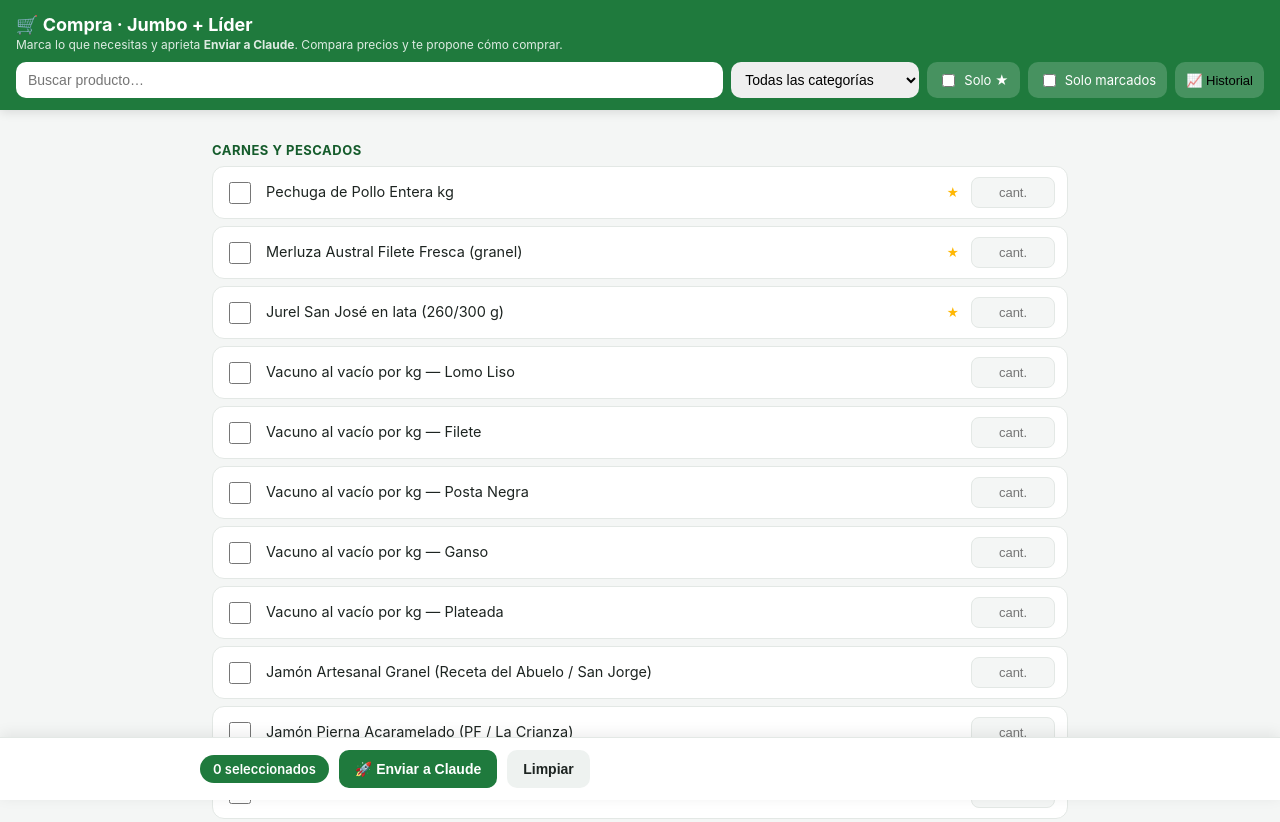
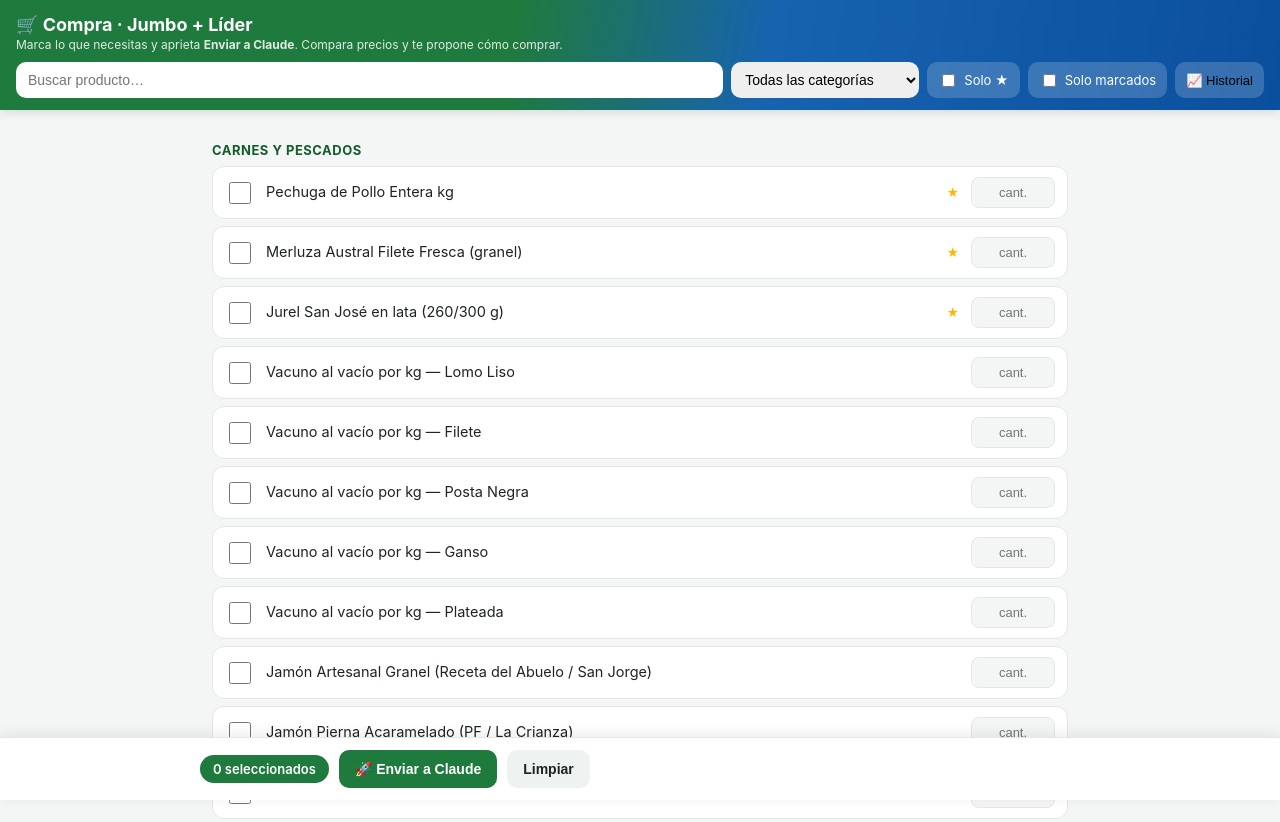
Before and after one commit to romedinag-tech/compra-pipeline, a website: page index.html in a window 1280 px wide. Shown: the top 822 px of the page. Drawn offline with Linux system fonts and the light colour scheme.

Commit message:
Header degradado verde (Jumbo) a azul (Lider)

```diff
--- a/index.html
+++ b/index.html
@@ -8,7 +8,7 @@
   :root{--green:#1f7a3d;--green-d:#155c2c;--bg:#f4f6f5;--card:#fff;--ink:#1d2421;--muted:#6b7771;--line:#e3e8e5;--accent:#ffb703;--need:#fff6c8}
   *{box-sizing:border-box}
   body{margin:0;font-family:-apple-system,Segoe UI,Roboto,Helvetica,Arial,sans-serif;background:var(--bg);color:var(--ink)}
-  header{position:sticky;top:0;z-index:10;background:var(--green);color:#fff;padding:14px 16px 12px;box-shadow:0 2px 10px rgba(0,0,0,.12)}
+  header{position:sticky;top:0;z-index:10;background:linear-gradient(100deg,#1f7a3d 0%,#1f7a3d 40%,#1763b0 60%,#0a4f9e 100%);color:#fff;padding:14px 16px 12px;box-shadow:0 2px 10px rgba(0,0,0,.12)}
   header h1{margin:0 0 2px;font-size:18px;font-weight:700}
   header .sub{font-size:12px;opacity:.85}
   .controls{display:flex;gap:8px;flex-wrap:wrap;margin-top:10px}
```
